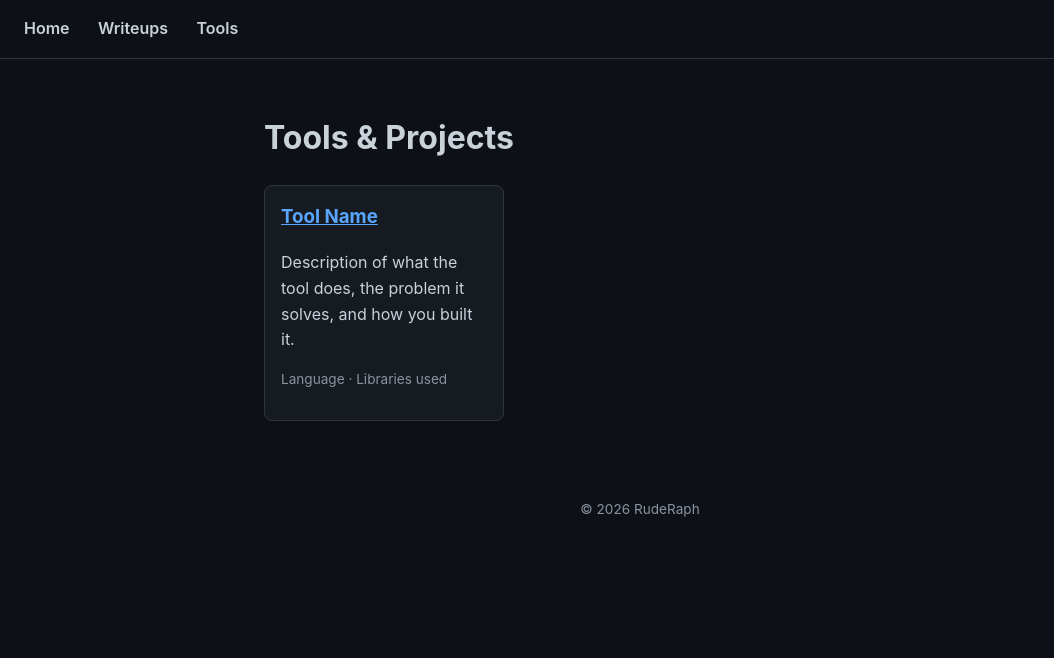
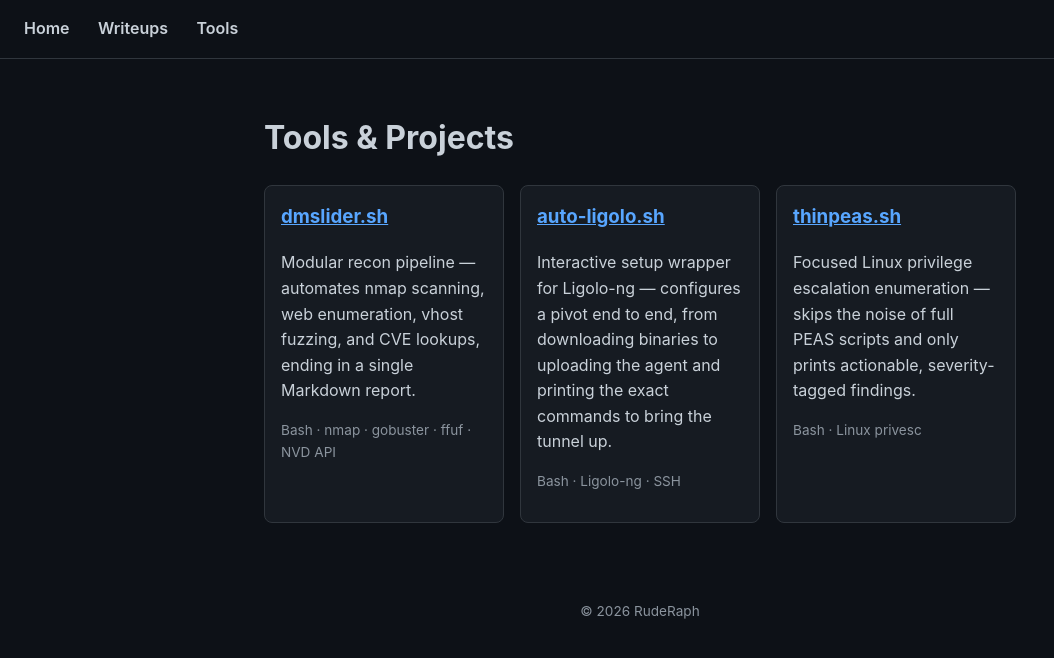
Before and after one commit to RudeRaph/RudeRaph.github.io, a Jekyll site: the page built from tools.html, in a window 1280 px wide. Shown: the top 658 px of the page, without its empty margins (0-1054 px from the left). Built offline with Jekyll 4.4.1, drawn with Linux system fonts in a browser that asks for light colours.

Commit message:
Update tools.html
Add tools to the tool page.

```diff
--- a/tools.html
+++ b/tools.html
@@ -7,9 +7,18 @@ title: Tools
 
 <div class="card-grid">
   <div class="card">
-    <h3><a href="https://github.com/yourusername/tool-repo">Tool Name</a></h3>
-    <p>Description of what the tool does, the problem it solves, and how you built it.</p>
-    <p class="tech">Language · Libraries used</p>
+    <h3><a href="https://github.com/RudeRaph/dmslider">dmslider.sh</a></h3>
+    <p>Modular recon pipeline — automates nmap scanning, web enumeration, vhost fuzzing, and CVE lookups, ending in a single Markdown report.</p>
+    <p class="tech">Bash · nmap · gobuster · ffuf · NVD API</p>
   </div>
-  <!-- Duplicate the .card block above for each tool -->
+  <div class="card">
+    <h3><a href="https://github.com/RudeRaph/auto-ligolo">auto-ligolo.sh</a></h3>
+    <p>Interactive setup wrapper for Ligolo-ng — configures a pivot end to end, from downloading binaries to uploading the agent and printing the exact commands to bring the tunnel up.</p>
+    <p class="tech">Bash · Ligolo-ng · SSH</p>
+  </div>
+  <div class="card">
+    <h3><a href="https://github.com/RudeRaph/thinpeas">thinpeas.sh</a></h3>
+    <p>Focused Linux privilege escalation enumeration — skips the noise of full PEAS scripts and only prints actionable, severity-tagged findings.</p>
+    <p class="tech">Bash · Linux privesc</p>
+  </div>
 </div>
```
